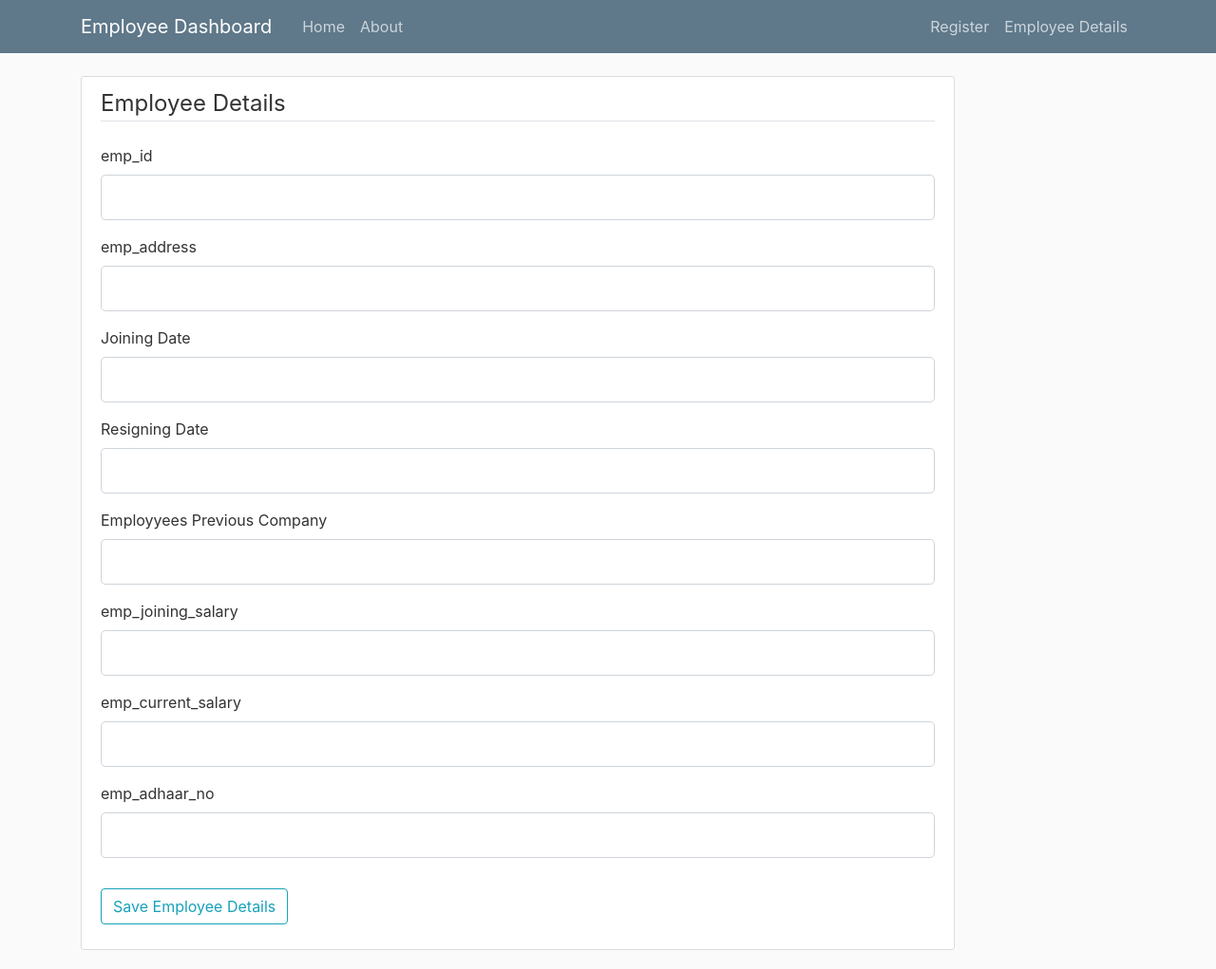
After one commit to ajinkkya/Flask_Employess_Dashboard, a Flask app: page /empDetails in a window 1280 px wide. The commit adds this page. Shown: the whole page at 95% size. Run offline with Flask 2, Linux system fonts and the light colour scheme; some libraries are stand-ins or nearby versions.

Commit message:
Added Emo Details Form & Fixed Minor bugs

```diff
--- a/app.py
+++ b/app.py
@@ -1,5 +1,5 @@
 from flask import Flask, render_template, url_for, flash, redirect
-from forms import RegistrationForm, LoginForm
+from forms import RegistrationForm, EmployeeDetailsForm
 
 app = Flask(__name__)
 app.config['SECRET_KEY'] = '5791628bb0b13ce0c676dfde280ba245'
@@ -40,6 +40,14 @@ def register():
     return render_template('register.html', title='Register', form=form)
 
 
+@app.route("/empDetails", methods=['GET', 'POST'])
+def empDetails():
+    form = EmployeeDetailsForm()
+    if form.validate_on_submit():
+        flash(f'Details Updated for Emp ID - {form.emp_id.data}!', 'success')
+        return redirect(url_for('home'))
+    return render_template('empDetails.html', title='Employees Details', form=form)
+
 @app.route("/login", methods=['GET', 'POST'])
 def login():
     form = LoginForm()
--- a/forms.py
+++ b/forms.py
@@ -1,13 +1,13 @@
 from flask_wtf import FlaskForm
 from wtforms import StringField, PasswordField, SubmitField, BooleanField, IntegerField, DateField
-from wtforms.validators import DataRequired, Length, Email, EqualTo
+from wtforms.validators import DataRequired, Length, Email, EqualTo, NumberRange
 
 
 class RegistrationForm(FlaskForm):
     username = StringField('Employee Name',
                            validators=[DataRequired(), Length(min=2, max=20)])
     phone_no = IntegerField('Phone No',
-                           validators=[DataRequired()])
+                           validators=[DataRequired(), Length(min=10, max=13)])
     email = StringField('Email',
                         validators=[DataRequired(), Email()])
     creation_date = StringField('CreationDate', validators=[DataRequired()])
@@ -24,6 +24,19 @@ class RegistrationForm(FlaskForm):
     submit = SubmitField('Register')
 
 
+class EmployeeDetailsForm(FlaskForm):
+    emp_id = StringField('emp_id',
+                           validators=[DataRequired()])
+    emp_address = StringField('emp_address',
+                           validators=[DataRequired(), Length(min=20, max=150)])
+    emp_joining_date = StringField('Joining Date')
+    emp_resigning_date = StringField('Resigning Date')
+    emp_prev_company = StringField('Employyees Previous Company')
+    emp_joining_salary = StringField('emp_joining_salary', validators=[DataRequired()])
+    emp_current_salary = StringField('emp_current_salary', validators=[DataRequired()])
+    emp_adhaar_no = StringField('emp_adhaar_no', validators=[Length(min=12, max=12)])
+    submit = SubmitField('Save Employee Details')
+
 class LoginForm(FlaskForm):
     email = StringField('Email',
                         validators=[DataRequired(), Email()])
--- /dev/null
+++ b/templates/empDetails.html
@@ -0,0 +1,120 @@
+{% extends "layout.html" %}
+{% block content %}
+    <div class="content-section">
+        <form method="POST" action="">
+            {{ form.hidden_tag() }}
+            <fieldset class="form-group">
+                <legend class="border-bottom mb-4">Employee Details</legend>
+                <div class="form-group">
+                    {{ form.emp_id.label(class="form-control-label") }}
+
+                    {% if form.emp_id.errors %}
+                        {{ form.emp_id(class="form-control form-control-lg is-invalid") }}
+                        <div class="invalid-feedback">
+                            {% for error in form.emp_id.errors %}
+                                <span>{{ error }}</span>
+                            {% endfor %}
+                        </div>
+                    {% else %}
+                        {{ form.emp_id(class="form-control form-control-lg") }}
+                    {% endif %}
+                </div>
+                <div class="form-group">
+                    {{ form.emp_address.label(class="form-control-label") }}
+                    {% if form.emp_address.errors %}
+                        {{ form.emp_address(class="form-control form-control-lg is-invalid") }}
+                        <div class="invalid-feedback">
+                            {% for error in form.emp_address.errors %}
+                                <span>{{ error }}</span>
+                            {% endfor %}
+                        </div>
+                    {% else %}
+                        {{ form.emp_address(class="form-control form-control-lg") }}
+                    {% endif %}
+                </div>
+                <div class="form-group">
+                    {{ form.emp_joining_date.label(class="form-control-label") }}
+                    {% if form.emp_joining_date.errors %}
+                        {{ form.emp_joining_date(class="form-control form-control-lg is-invalid") }}
+                        <div class="invalid-feedback">
+                            {% for error in form.emp_joining_date.errors %}
+                                <span>{{ error }}</span>
+                            {% endfor %}
+                        </div>
+                    {% else %}
+                        {{ form.emp_joining_date(class="form-control form-control-lg") }}
+                    {% endif %}
+                </div>
+                <div class="form-group">
+                    {{ form.emp_resigning_date.label(class="form-control-label") }}
+                    {% if form.emp_resigning_date.errors %}
+                        {{ form.emp_resigning_date(class="form-control form-control-lg is-invalid") }}
+                        <div class="invalid-feedback">
+                            {% for error in form.emp_resigning_date.errors %}
+                                <span>{{ error }}</span>
+                            {% endfor %}
+                        </div>
+                    {% else %}
+                        {{ form.emp_resigning_date(class="form-control form-control-lg") }}
+                    {% endif %}
+                </div>
+                <div class="form-group">
+                    {{ form.emp_prev_company.label(class="form-control-label") }}
+                    {% if form.emp_prev_company.errors %}
+                        {{ form.emp_prev_company(class="form-control form-control-lg is-invalid") }}
+                        <div class="invalid-feedback">
+                            {% for error in form.emp_prev_company.errors %}
+                                <span>{{ error }}</span>
+                            {% endfor %}
+                        </div>
+                    {% else %}
+                        {{ form.emp_prev_company(class="form-control form-control-lg") }}
+                    {% endif %}
+                </div>
+                <div class="form-group">
+                    {{ form.emp_joining_salary.label(class="form-control-label") }}
+                    {% if form.emp_joining_salary.errors %}
+                        {{ form.emp_joining_salary(class="form-control form-control-lg is-invalid") }}
+                        <div class="invalid-feedback">
+                            {% for error in form.emp_joining_salary.errors %}
+                                <span>{{ error }}</span>
+                            {% endfor %}
+                        </div>
+                    {% else %}
+                        {{ form.emp_joining_salary(class="form-control form-control-lg") }}
+                    {% endif %}
+                </div>
+                <div class="form-group">
+                    {{ form.emp_current_salary.label(class="form-control-label") }}
+                    {% if form.emp_current_salary.errors %}
+                        {{ form.emp_current_salary(class="form-control form-control-lg is-invalid") }}
+                        <div class="invalid-feedback">
+                            {% for error in form.emp_current_salary.errors %}
+                                <span>{{ error }}</span>
+                            {% endfor %}
+                        </div>
+                    {% else %}
+                        {{ form.emp_current_salary(class="form-control form-control-lg") }}
+                    {% endif %}
+                </div>
+                <div class="form-group">
+                    {{ form.emp_adhaar_no.label(class="form-control-label") }}
+                    {% if form.emp_adhaar_no.errors %}
+                        {{ form.emp_adhaar_no(class="form-control form-control-lg is-invalid") }}
+                        <div class="invalid-feedback">
+                            {% for error in form.emp_adhaar_no.errors %}
+                                <span>{{ error }}</span>
+                            {% endfor %}
+                        </div>
+                    {% else %}
+                        {{ form.emp_adhaar_no(class="form-control form-control-lg") }}
+                    {% endif %}
+                </div>
+
+            </fieldset>
+            <div class="form-group">
+                {{ form.submit(class="btn btn-outline-info") }}
+            </div>
+        </form>
+    </div>
+{% endblock content %}
--- a/templates/layout.html
+++ b/templates/layout.html
@@ -11,16 +11,16 @@
     <link rel="stylesheet" type="text/css" href="{{ url_for('static', filename='main.css') }}">
 
     {% if title %}
-        <title>Flask Blog - {{ title }}</title>
+        <title>Employee Dashboard - {{ title }}</title>
     {% else %}
-        <title>Flask Blog</title>
+        <title>Employee Dashboard</title>
     {% endif %}
 </head>
 <body>
     <header class="site-header">
       <nav class="navbar navbar-expand-md navbar-dark bg-steel fixed-top">
         <div class="container">
-          <a class="navbar-brand mr-4" href="/">Flask Blog</a>
+          <a class="navbar-brand mr-4" href="/">Employee Dashboard</a>
           <button class="navbar-toggler" type="button" data-toggle="collapse" data-target="#navbarToggle" aria-controls="navbarToggle" aria-expanded="false" aria-label="Toggle navigation">
             <span class="navbar-toggler-icon"></span>
           </button>
@@ -31,8 +31,8 @@
             </div>
             <!-- Navbar Right Side -->
             <div class="navbar-nav">
-              <a class="nav-item nav-link" href="{{ url_for('login') }}">Login</a>
               <a class="nav-item nav-link" href="{{ url_for('register') }}">Register</a>
+              <a class="nav-item nav-link" href="{{ url_for('empDetails') }}">Employee Details</a>
             </div>
           </div>
         </div>
@@ -40,7 +40,8 @@
     </header>
     <main role="main" class="container">
       <div class="row">
-        <div class="col-md-8">
+
+        <div class="col-md-10">
           {% with messages = get_flashed_messages(with_categories=true) %}
             {% if messages %}
               {% for category, message in messages %}
@@ -52,19 +53,8 @@
           {% endwith %}
           {% block content %}{% endblock %}
         </div>
-        <div class="col-md-4">
-          <div class="content-section">
-            <h3>Our Sidebar</h3>
-            <p class='text-muted'>You can put any information here you'd like.
-              <ul class="list-group">
-                <li class="list-group-item list-group-item-light">Latest Posts</li>
-                <li class="list-group-item list-group-item-light">Announcements</li>
-                <li class="list-group-item list-group-item-light">Calendars</li>
-                <li class="list-group-item list-group-item-light">etc</li>
-              </ul>
-            </p>
-          </div>
-        </div>
+
+
       </div>
     </main>
 
--- a/templates/register.html
+++ b/templates/register.html
@@ -147,7 +147,9 @@
     </div>
     <div class="border-top pt-3">
         <small class="text-muted">
-            Already Have An Account? <a class="ml-2" href="{{ url_for('login') }}">Sign In</a>
+            Already Have An Employee Account? <br>
+            Then add details of Employee, Go to ...
+            <a class="ml-2" href="{{ url_for('empDetails') }}">Employee Details</a>
         </small>
     </div>
 {% endblock content %}
```
Also changed, not shown: templates/emp_details.html (deleted).
